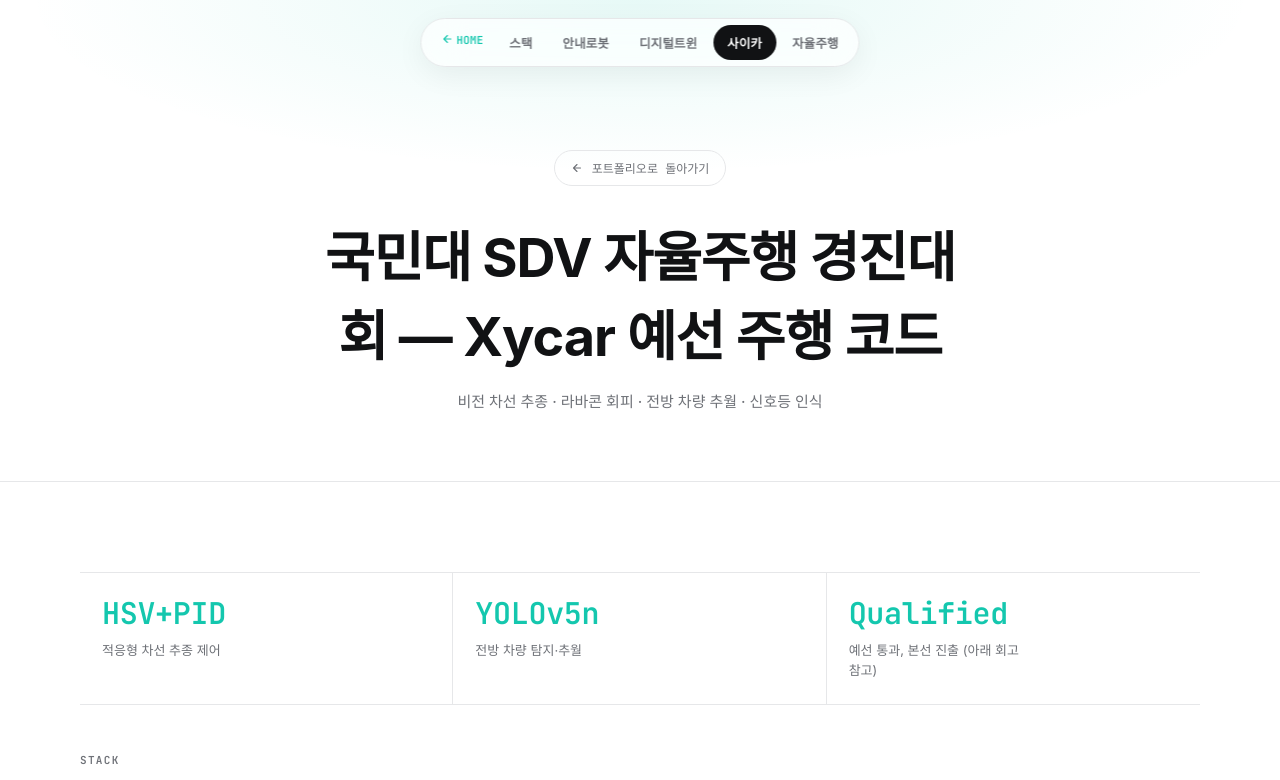
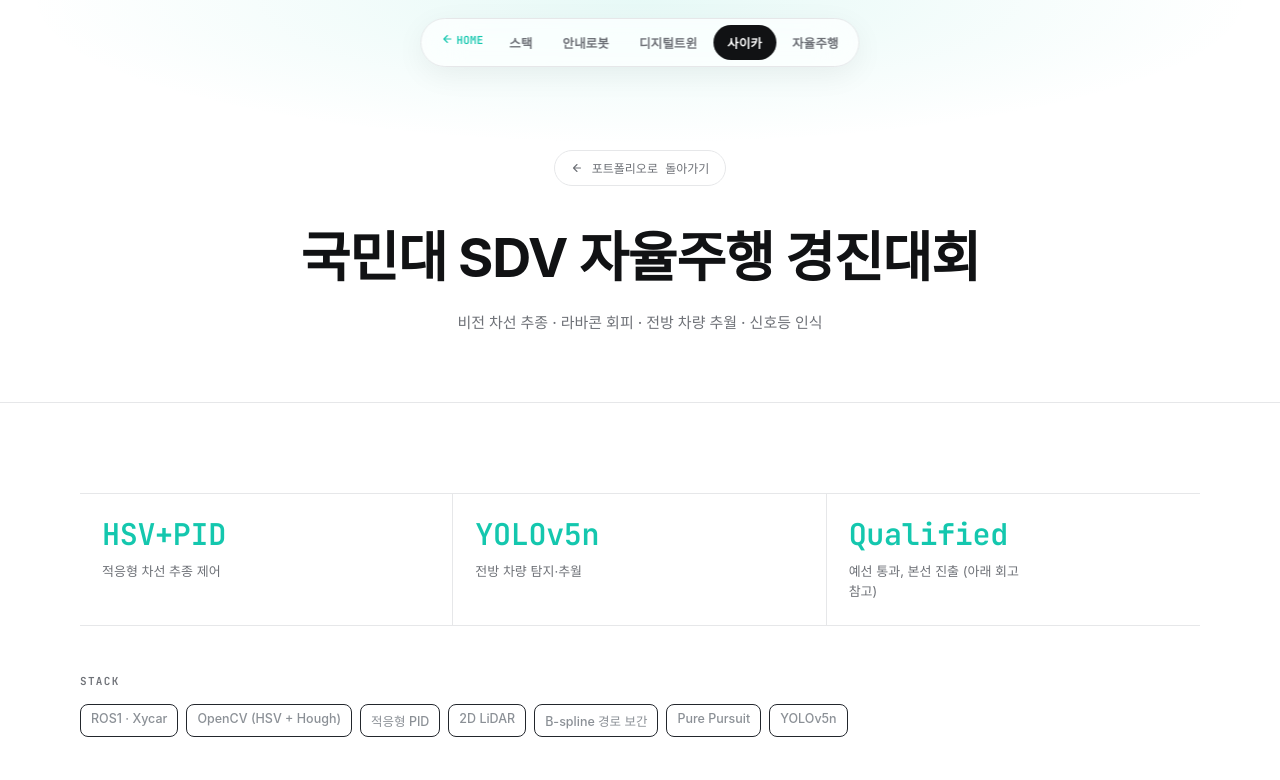
Before and after one commit to sunmaan22/sunmaan22.github.io, a plain HTML site: page projects/xycar.html in a window 1280 px wide. Shown: the top 780 px of the page. Drawn offline with Linux system fonts and the light colour scheme; a script that the page names is missing; a web font is replaced by a local one.

Commit message:
xycar.html 업데이트

```diff
--- a/projects/xycar.html
+++ b/projects/xycar.html
@@ -24,7 +24,7 @@
 
 <section class="page-hero">
   <a href="../index.html" class="back-link"><svg class="arrow-icon" viewBox="0 0 24 24"><path d="M19 12H5M12 19l-7-7 7-7"/></svg>포트폴리오로 돌아가기</a>
-  <h1>국민대 SDV 자율주행 경진대회 — Xycar 예선 주행 코드</h1>
+  <h1>국민대 SDV 자율주행 경진대회</h1>
   <div class="role">비전 차선 추종 · 라바콘 회피 · 전방 차량 추월 · 신호등 인식</div>
 </section>
 
```
